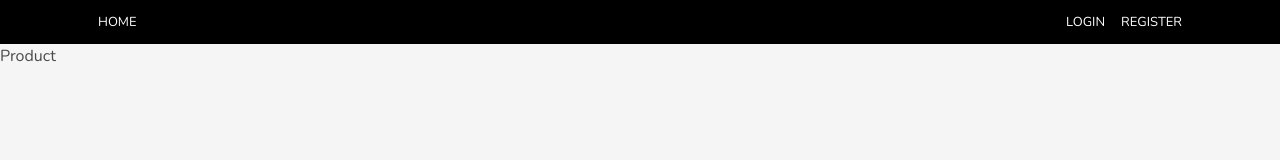
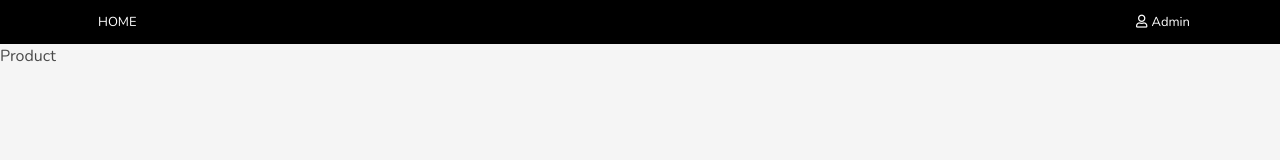
Before and after one commit to tsungtingdu/react-store, a React (Create React App) app: page / in a window 1280 px wide. Shown: the top 160 px of the page. Built offline with nearby package versions, Linux system fonts and the light colour scheme.

Commit message:
add nickname in header

```diff
--- a/src/components/App.js
+++ b/src/components/App.js
@@ -7,7 +7,7 @@ class App extends React.Component {
     return (
       <Fragment>
         <div className="main">
-          <Header />
+          <Header nickname="Admin" />
           <Product />
         </div>
       </Fragment>
--- a/src/components/Header.js
+++ b/src/components/Header.js
@@ -1,6 +1,25 @@
 import React, { Fragment } from "react";
 
 class Header extends React.Component {
+  renderLink() {
+    const nickname = this.props.nickname;
+    if (nickname) {
+      return (
+        <span className="nickname">
+          <i className="far fa-user"></i>
+          {this.props.nickname}
+        </span>
+      );
+    } else {
+      return (
+        <Fragment>
+          <a href="/login">Login</a>
+          <a href="/register">Register</a>
+        </Fragment>
+      );
+    }
+  }
+
   render() {
     return (
       <Fragment>
@@ -9,10 +28,7 @@ class Header extends React.Component {
             <div className="start">
               <a href="/">Home</a>
             </div>
-            <div className="end">
-              <a href="/login">Login</a>
-              <a href="/register">Register</a>
-            </div>
+            <div className="end">{this.renderLink()}</div>
           </div>
         </div>
       </Fragment>
--- a/src/css/app.scss
+++ b/src/css/app.scss
@@ -2,6 +2,7 @@
 
 // import google font
 @import url("https://fonts.googleapis.com/css?family=Nunito:400,700");
+@import url("https://cdnjs.cloudflare.com/ajax/libs/font-awesome/5.12.0-2/css/all.min.css");
 
 // set colors
 $family-sans-serif: "Nunito", sans-serif;
```
